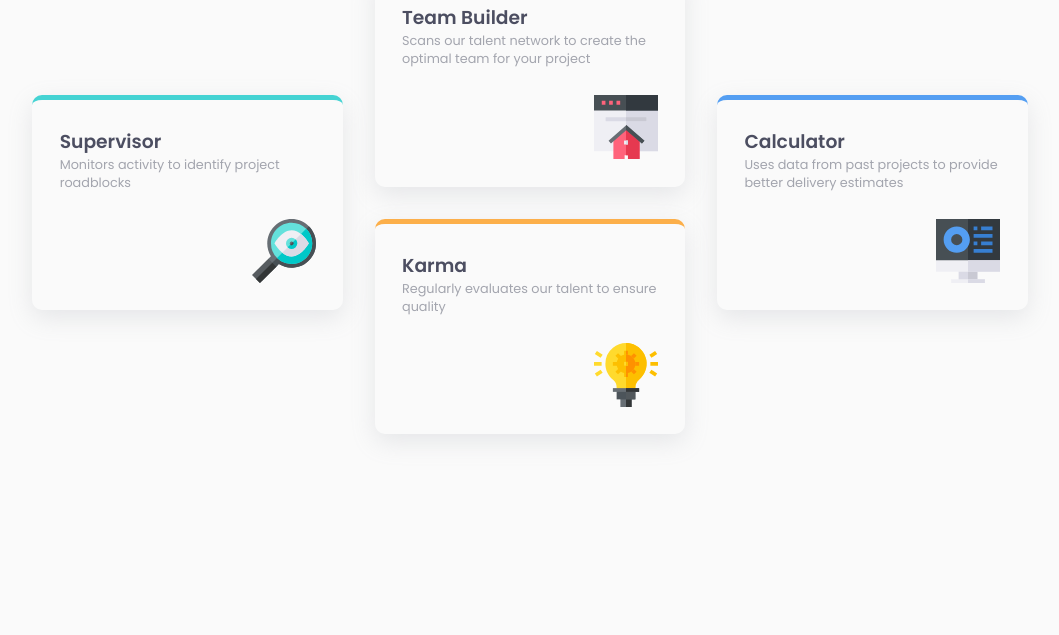
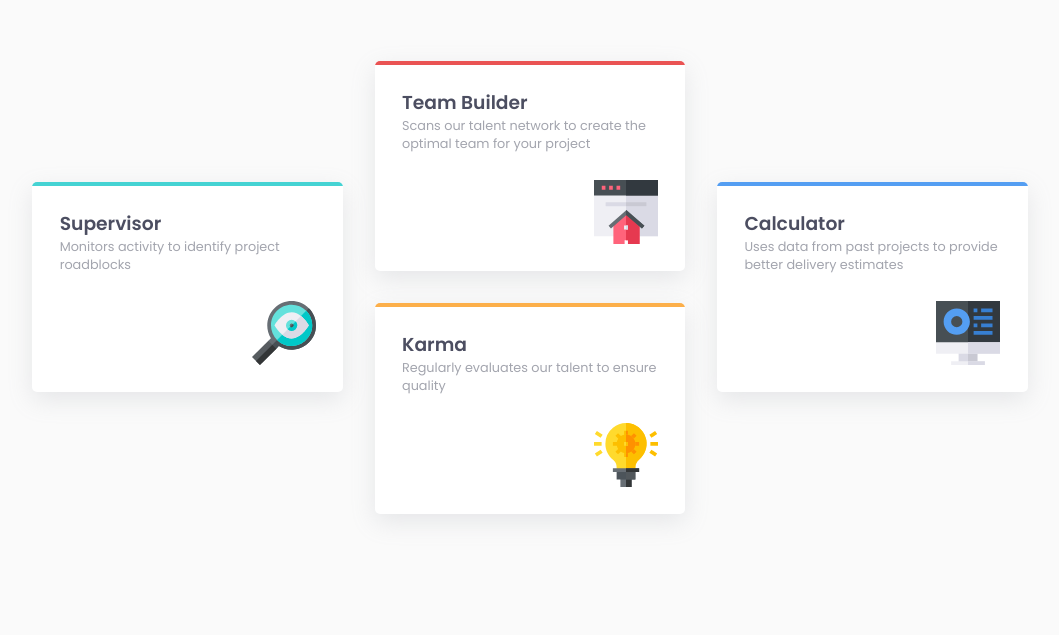
Before and after one commit to Unifies/Card-Feature-Section, a plain HTML site: page index.html in a window 1280 px wide. Shown: the part 247-882 px from the top of the page, without its empty margins (110-1169 px from the left). Before the commit the page ends 800 px from the top, so only its background shows below. Drawn offline with Linux system fonts and the light colour scheme.

Commit message:
Four Card Feature Section

```diff
--- a/CSS/style.css
+++ b/CSS/style.css
@@ -7,7 +7,7 @@
   --Very-Dark-Blue: hsl(234, 12%, 34%);
   --Grayish-Blue: hsl(229, 6%, 66%);
   --Very-Light-Gray: hsl(0, 0%, 98%);
-  --White: hsl(0°, 0%, 100%);
+  --White: hsl(0, 0%, 100%);
 
   /*Fonts*/
   --FontFam: "Poppins", sans-serif;
@@ -33,6 +33,7 @@ body {
   justify-content: center;
   align-items: center;
   background-color: var(--Very-Light-Gray);
+  margin: 7vw;
 }
 
 section {
@@ -94,31 +95,42 @@ section {
 
 .flexchild {
   background-color: var(--White);
-  border-radius: 10px;
+  border-radius: 5px;
   box-shadow: rgba(149, 157, 165, 0.2) 0px 8px 24px;
   text-align: left;
   padding: var(--fs-17);
+  position: relative;
+  overflow: hidden;
+}
+
+.flexchild::before {
+  content: "";
+  position: absolute;
+  top: 0;
+  left: 0;
+  height: 4px;
+  width: 100%;
+}
+
+.cyan::before {
+  background-color: var(--Cyan);
+}
+
+.red::before {
+  background-color: var(--Red);
+}
+
+.orange::before {
+  background-color: var(--Orange);
+}
+
+.blue::before {
+  background-color: var(--Blue);
 }
 
 .flexchild img {
   float: right;
   margin-top: var(--fs-17);
-}
-
-.cyan {
-  border-top: 5px solid var(--Cyan);
-}
-
-.red {
-  border-top: 5px solid var(--Red);
-}
-
-.orange {
-  border-top: 5px solid var(--Orange);
-}
-
-.blue {
-  border-top: 5px solid var(--Blue);
 }
 
 @media (min-width: 600px) {
```
